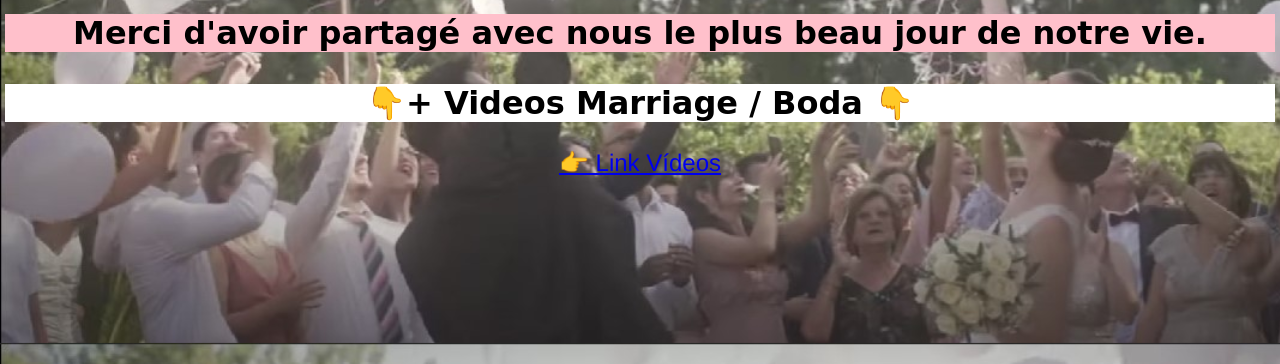
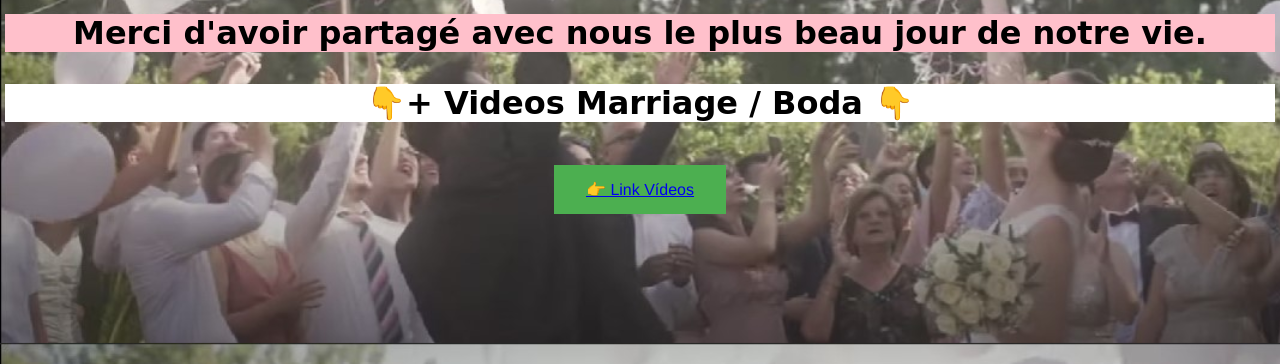
Before and after one commit to Casban-Code/Boda.Marriage, a plain HTML site: page index.html in a window 1280 px wide. Shown: the part 457-821 px from the top of the page. Drawn offline with Linux system fonts and the light colour scheme.

Commit message:
style button

```diff
--- a/Style.css
+++ b/Style.css
@@ -36,5 +36,12 @@ h2 ,h3{
 }
 
 p {
-    font-size: x-large;
+    background-color: #4CAF50; /* Green */
+  border: none;
+  color: white;
+  padding: 15px 32px;
+  text-align: center;
+  text-decoration: none;
+  display: inline-block;
+  font-size: 16px;
 }
```
